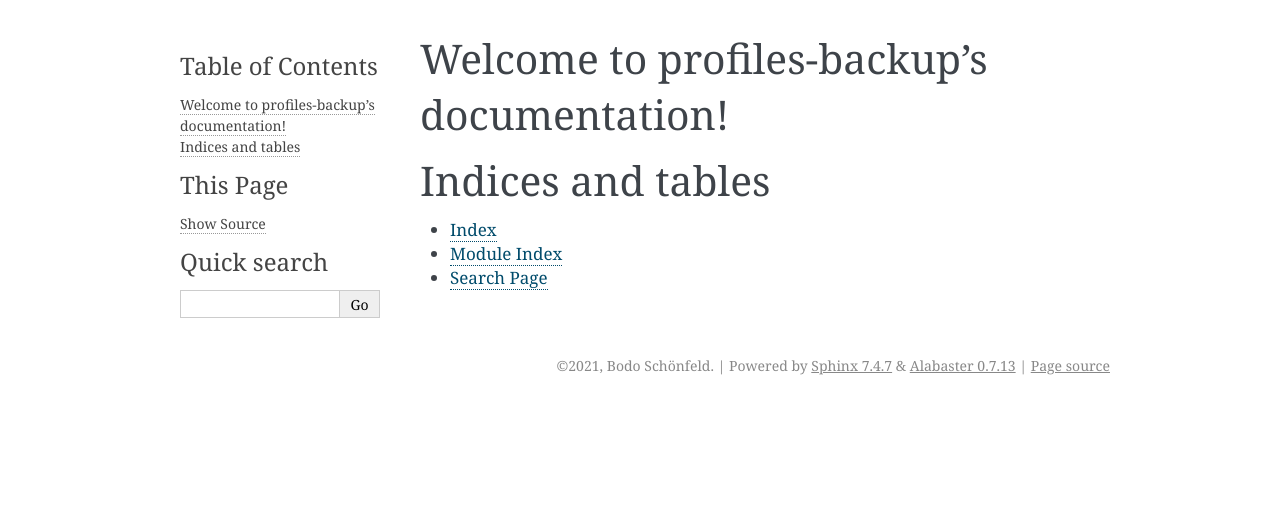
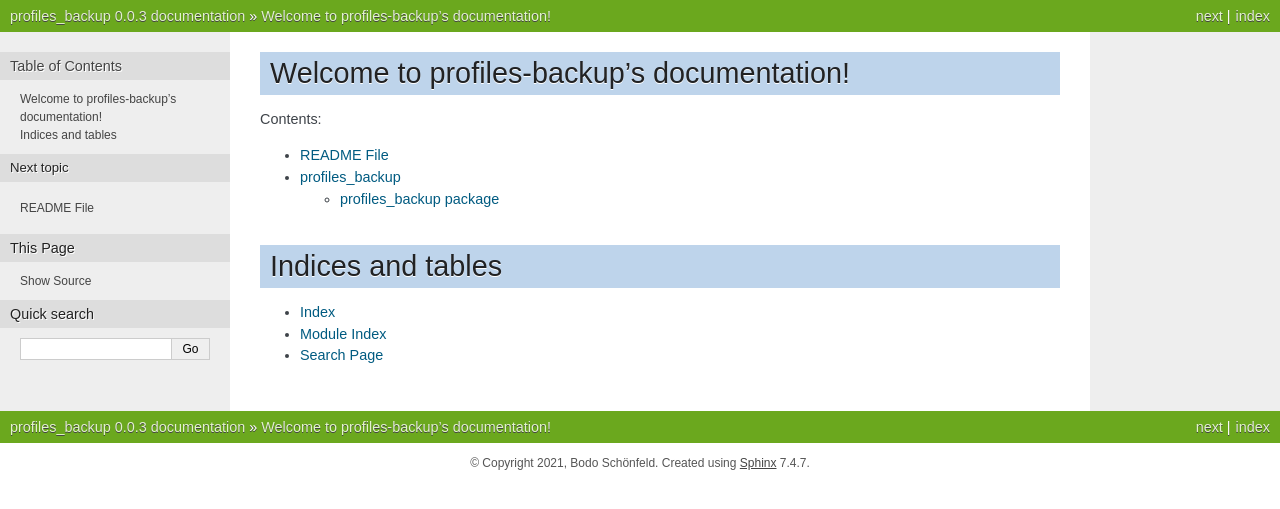
Before and after one commit to niftycode/profiles-backup, a Sphinx documentation site: the page built from docs/source/index.rst, in a window 1280 px wide. Shown: the top 509 px of the page. Built offline with Sphinx 7.4.7, drawn with Linux system fonts in a browser that asks for light colours.

Commit message:
update conf.py

```diff
--- a/docs/source/conf.py
+++ b/docs/source/conf.py
@@ -31,8 +31,14 @@
 # Add any Sphinx extension module names here, as strings. They can be
 # extensions coming with Sphinx (named 'sphinx.ext.*') or your custom
 # ones.
-extensions = [
-]
+extensions = ['sphinx.ext.todo',
+              'sphinx.ext.viewcode',
+              'sphinx.ext.autodoc',
+              'sphinx.ext.coverage',
+              'sphinx.ext.napoleon',
+              'myst_parser']
+
+source_suffix = ['.rst', '.md']
 
 # Add any paths that contain templates here, relative to this directory.
 templates_path = ['_templates']
@@ -48,7 +54,7 @@
 # The theme to use for HTML and HTML Help pages.  See the documentation for
 # a list of builtin themes.
 #
-html_theme = 'alabaster'
+html_theme = 'nature'
 
 # Add any paths that contain custom static files (such as style sheets) here,
 # relative to this directory. They are copied after the builtin static files,
--- a/docs/source/index.rst
+++ b/docs/source/index.rst
@@ -10,6 +10,9 @@
    :maxdepth: 2
    :caption: Contents:
 
+   readme
+   modules
+
 
 
 Indices and tables
--- /dev/null
+++ b/docs/source/modules.rst
@@ -0,0 +1,7 @@
+profiles_backup
+===============
+
+.. toctree::
+   :maxdepth: 4
+
+   profiles_backup
--- /dev/null
+++ b/docs/source/profiles_backup.rst
@@ -0,0 +1,45 @@
+profiles\_backup package
+========================
+
+Submodules
+----------
+
+profiles\_backup.candy\_cli module
+----------------------------------
+
+.. automodule:: profiles_backup.candy_cli
+   :members:
+   :undoc-members:
+   :show-inheritance:
+
+profiles\_backup.clean\_data module
+-----------------------------------
+
+.. automodule:: profiles_backup.clean_data
+   :members:
+   :undoc-members:
+   :show-inheritance:
+
+profiles\_backup.common\_methods module
+---------------------------------------
+
+.. automodule:: profiles_backup.common_methods
+   :members:
+   :undoc-members:
+   :show-inheritance:
+
+profiles\_backup.info module
+----------------------------
+
+.. automodule:: profiles_backup.info
+   :members:
+   :undoc-members:
+   :show-inheritance:
+
+Module contents
+---------------
+
+.. automodule:: profiles_backup
+   :members:
+   :undoc-members:
+   :show-inheritance:
--- /dev/null
+++ b/docs/source/readme.rst
@@ -0,0 +1,4 @@
+README File
+============
+
+.. include:: ../../README.md
```
Also changed, not shown: 1 other file.
